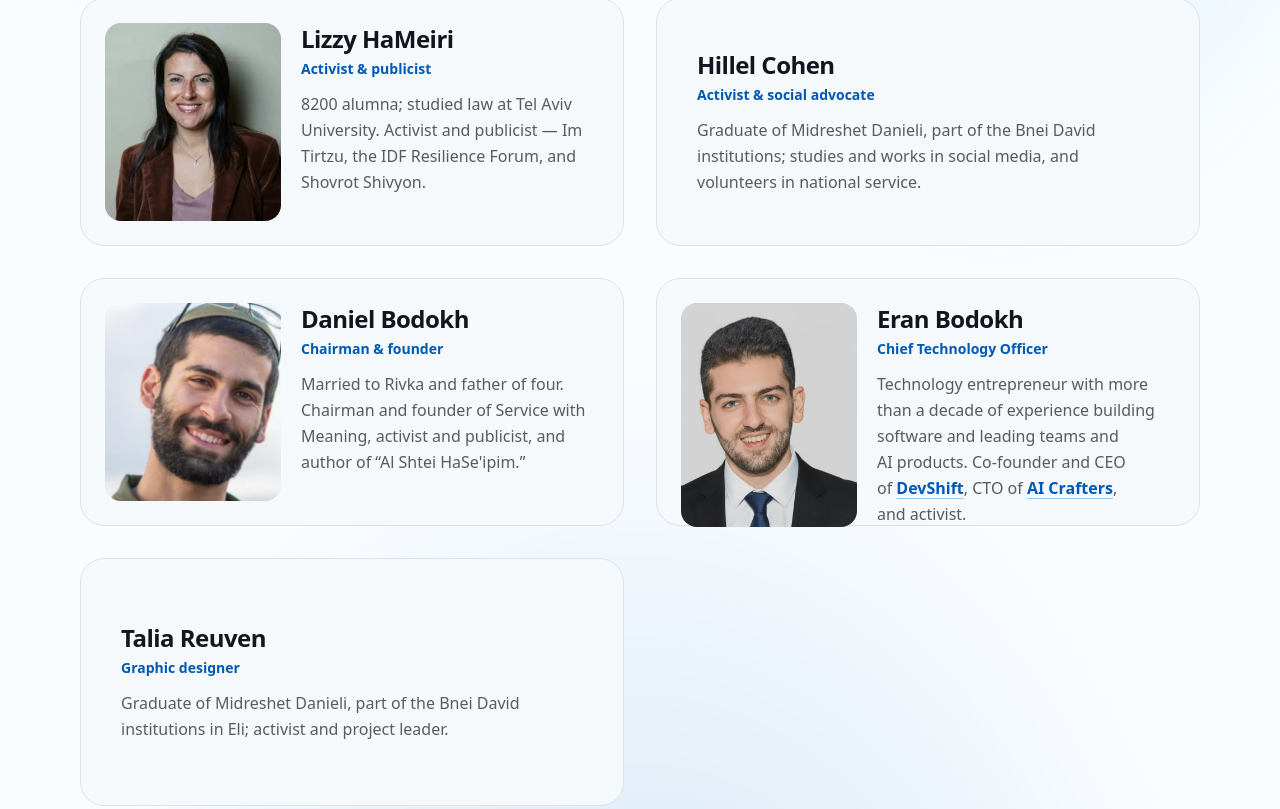
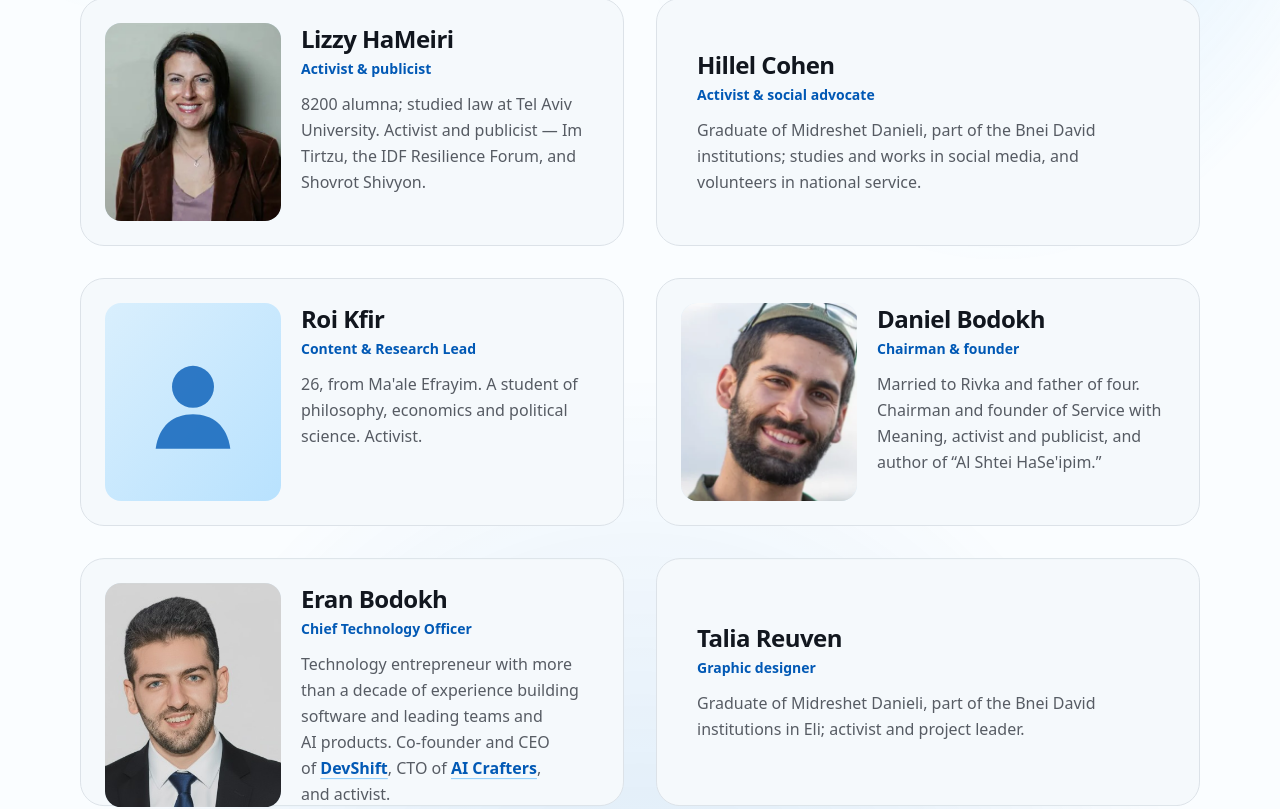
Before and after one commit to Bodokh/sherut-im-mashmaut, a Next.js app: page /en/team in a window 1280 px wide. Shown: the part 784-1593 px from the top of the page. Built offline with nearby package versions, Linux system fonts and the light colour scheme.

Commit message:
Add Roi Kfir to team page

```diff
--- a/app/[locale]/team/page.tsx
+++ b/app/[locale]/team/page.tsx
@@ -41,11 +41,13 @@
     ...t.members.map((member, index) => ({
       member,
       image: media.team[index],
+      anonymousAvatar: "anonymousAvatar" in member && member.anonymousAvatar,
       imagePosition: "top" as const,
     })),
     {
       member: t.daniel,
       image: media.danielBodokh,
+      anonymousAvatar: false,
       imagePosition: "center" as const,
     },
     {
@@ -77,11 +79,13 @@
         ),
       },
       image: media.eranBodokh,
+      anonymousAvatar: false,
       imagePosition: "center" as const,
     },
     {
       member: t.talia,
       image: null,
+      anonymousAvatar: false,
       imagePosition: "top" as const,
     },
   ];
@@ -103,13 +107,13 @@
           </div>
 
           <ul className="mt-14 grid gap-8 md:grid-cols-2">
-            {members.map(({ member: m, image, imagePosition }, i) => (
+            {members.map(({ member: m, image, anonymousAvatar, imagePosition }, i) => (
               <li
                 key={m.name}
                 data-reveal={i === 0 ? undefined : ""}
                 style={{ ["--reveal-delay" as string]: `${(i % 2) * 90}ms` }}
                 className={`grid gap-5 rounded-3xl border border-line bg-surface p-5 sm:h-[15.5rem] sm:p-6 ${
-                  image ? "sm:grid-cols-[11rem_1fr]" : "content-center"
+                  image || anonymousAvatar ? "sm:grid-cols-[11rem_1fr]" : "content-center"
                 }`}
               >
                 {image ? (
@@ -128,8 +132,22 @@
                       }
                     />
                   </div>
+                ) : anonymousAvatar ? (
+                  <div
+                    aria-hidden="true"
+                    className="relative flex aspect-[4/5] items-center justify-center overflow-hidden rounded-2xl bg-gradient-to-br from-brand-100 to-brand-200 text-brand-700 sm:aspect-auto sm:min-h-44"
+                  >
+                    <svg viewBox="0 0 96 96" className="h-28 w-28" fill="none">
+                      <circle cx="48" cy="35" r="18" fill="currentColor" opacity="0.78" />
+                      <path
+                        d="M16 88c2.8-19.6 15.1-29.4 32-29.4S77.2 68.4 80 88"
+                        fill="currentColor"
+                        opacity="0.78"
+                      />
+                    </svg>
+                  </div>
                 ) : null}
-                <div className={image ? undefined : "self-center sm:px-4"}>
+                <div className={image || anonymousAvatar ? undefined : "self-center sm:px-4"}>
                   <h2 className="font-display text-2xl font-bold text-ink-950">{m.name}</h2>
                   <p className="mt-1 text-sm font-semibold text-brand-700">{m.role}</p>
                   <p className="mt-3 leading-relaxed text-ink-600">{m.bio}</p>
--- a/i18n/dictionaries/en.ts
+++ b/i18n/dictionaries/en.ts
@@ -431,6 +431,12 @@
         role: "Activist & social advocate",
         bio: "Graduate of Midreshet Danieli, part of the Bnei David institutions; studies and works in social media, and volunteers in national service.",
       },
+      {
+        name: "Roi Kfir",
+        role: "Content & Research Lead",
+        bio: "26, from Ma'ale Efrayim. A student of philosophy, economics and political science. Activist.",
+        anonymousAvatar: true,
+      },
     ],
     daniel: {
       name: "Daniel Bodokh",
--- a/i18n/dictionaries/he.ts
+++ b/i18n/dictionaries/he.ts
@@ -450,6 +450,12 @@
         role: "אקטיביסטית ופעילה חברתית",
         bio: "בוגרת מדרשת דניאלי מבית מוסדות בני דוד, לומדת ועוסקת בתחום הסושייל מדיה ומתנדבת בשירות לאומי.",
       },
+      {
+        name: "רועי כפיר",
+        role: "אחראי תוכן ומחקר",
+        bio: "בן 26, ממעלה אפרים. סטודנט לפילוסופיה, כלכלה ומדעי המדינה. אקטיביסט.",
+        anonymousAvatar: true,
+      },
     ],
     daniel: {
       name: "דניאל בודוק",
```
